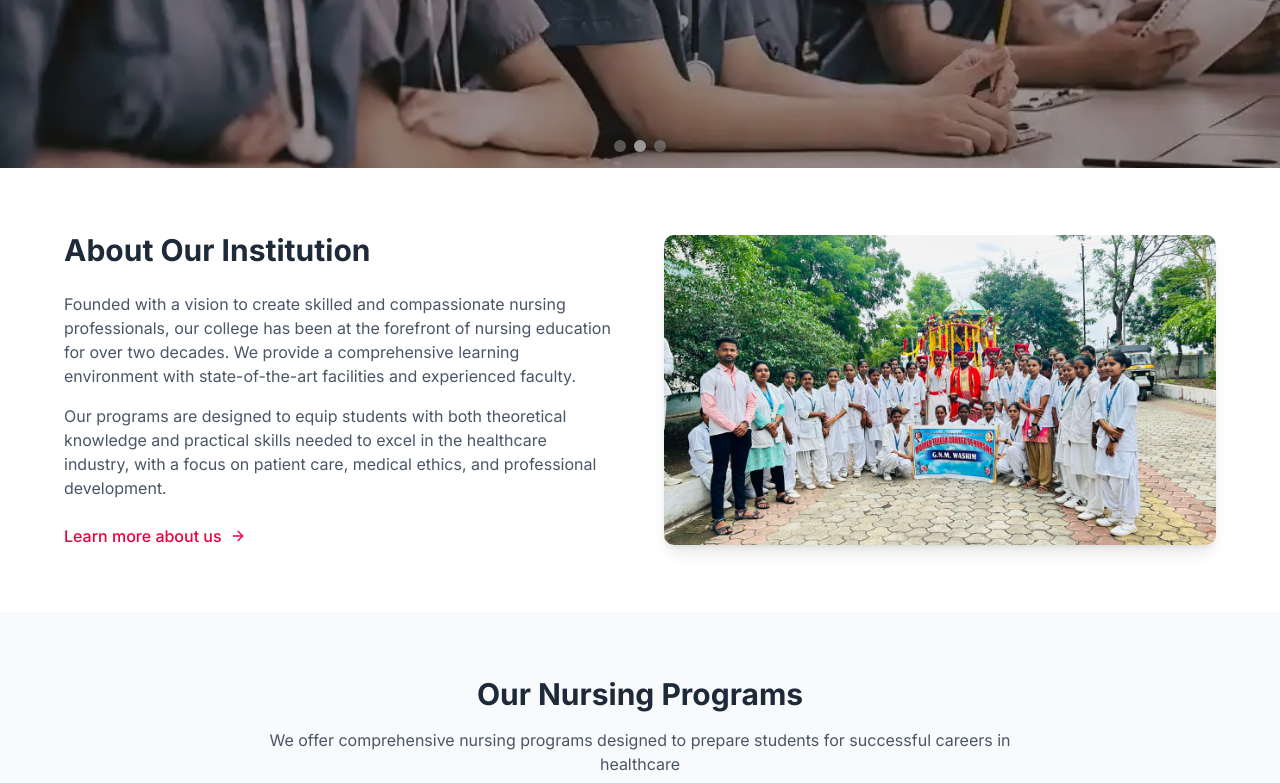
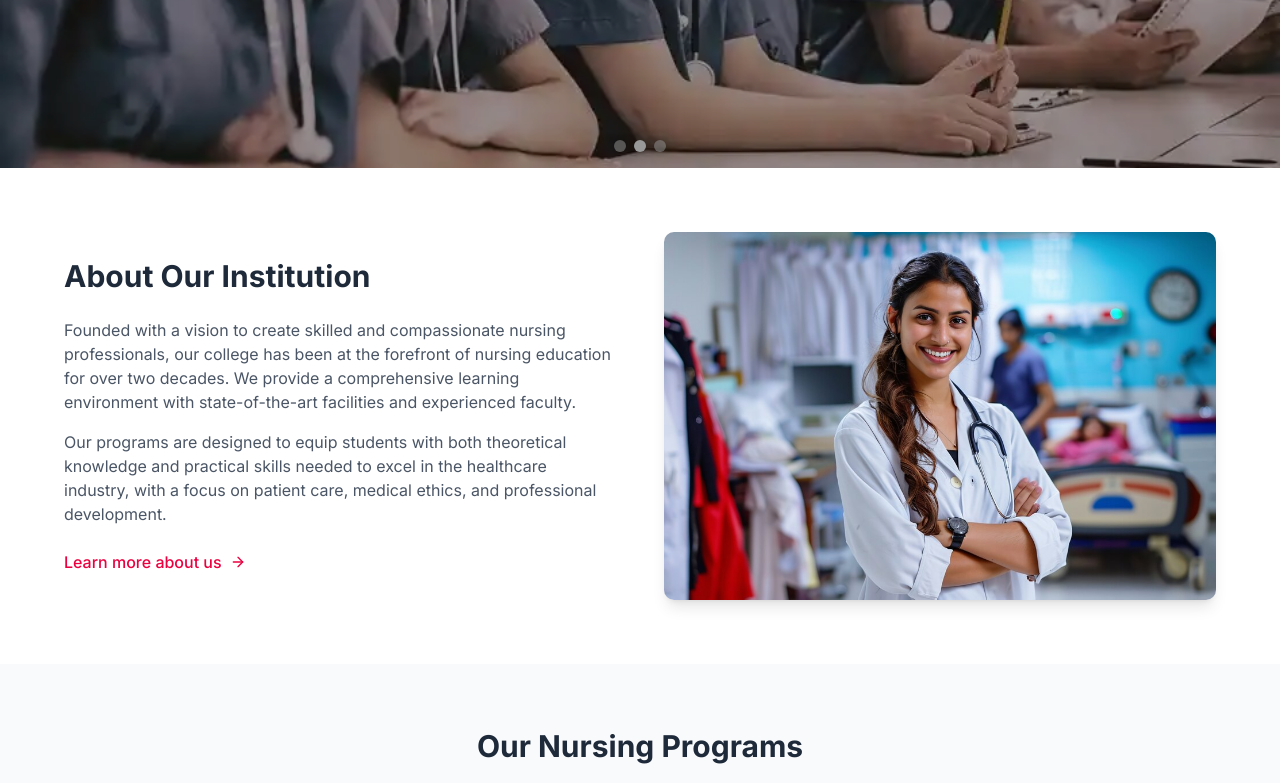
Before and after one commit to ajeeteshgorule/MTCN, a Next.js app: page / in a window 1280 px wide. Shown: the part 536-1319 px from the top of the page. Built offline with nearby package versions, Linux system fonts and the light colour scheme.

Commit message:
some changes

```diff
--- a/app/page.tsx
+++ b/app/page.tsx
@@ -72,7 +72,7 @@ export default function Home() {
             </div>
             <div className="md:w-1/2">
               <img
-                src="/gallery/23.jpeg?height=400&width=600"
+                src="/courses/anm.jpg?height=400&width=600"
                 alt="Nursing students in a classroom"
                 className="rounded-lg shadow-lg w-full h-auto"
               />
--- a/package.json
+++ b/package.json
@@ -16,7 +16,7 @@
     "jsonwebtoken": "^9.0.2",
     "lucide-react": "^0.511.0",
     "mongodb": "^6.16.0",
-    "next": "15.2.4",
+    "next": "15.3.4",
     "react": "^19.0.0",
     "react-dom": "^19.0.0",
     "tailwind-merge": "^3.3.0"
```
